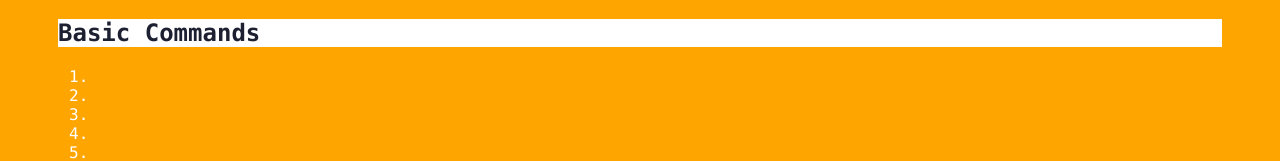
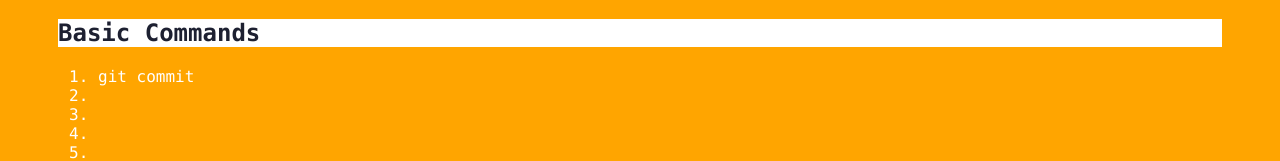
Before and after one commit to alonestargo/git_learning, a plain HTML site: page index.html in a window 1280 px wide. Both pictures are taken after a click on the element "Basic Commands". Shown: the part 274-435 px from the top of the page. Drawn offline with Linux system fonts and the light colour scheme.

Commit message:
add git commit to command

```diff
--- a/index.html
+++ b/index.html
@@ -29,7 +29,7 @@
         <div class="accordion"><h1>Basic Commands</h1></div>
             <div class="panel">
                 <ol>
-                    <li></li>
+                    <li>git commit</li>
                     <li></li>
                     <li></li>
                     <li></li>
```
